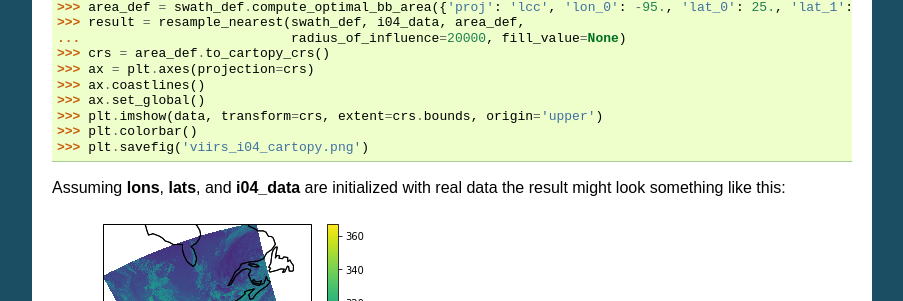
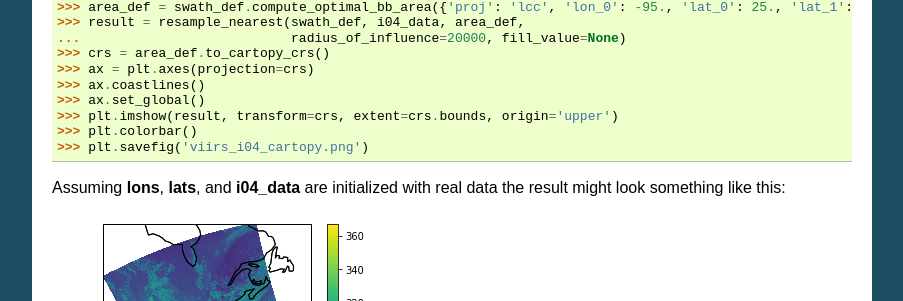
Before and after one commit to pytroll/pyresample, a Sphinx documentation site: the page built from docs/source/plot.rst, in a window 1280 px wide and 900 px high, scrolled down 3061 px. Shown: the part 151-452 px from the top of the window, without its empty margins (198-1101 px from the left). Built offline with Sphinx 7.4.7, drawn with Linux system fonts in a browser that asks for light colours.

Commit message:
fix bug in plot example code
Signed-off-by: Adam Dybbroe <Adam.Dybbroe@smhi.se>

```diff
--- a/docs/source/plot.rst
+++ b/docs/source/plot.rst
@@ -130,7 +130,7 @@ Cartopy CRS object.
  >>> ax = plt.axes(projection=crs)
  >>> ax.coastlines()
  >>> ax.set_global()
- >>> plt.imshow(data, transform=crs, extent=crs.bounds, origin='upper')
+ >>> plt.imshow(result, transform=crs, extent=crs.bounds, origin='upper')
  >>> plt.colorbar()
  >>> plt.savefig('viirs_i04_cartopy.png')
 
```
